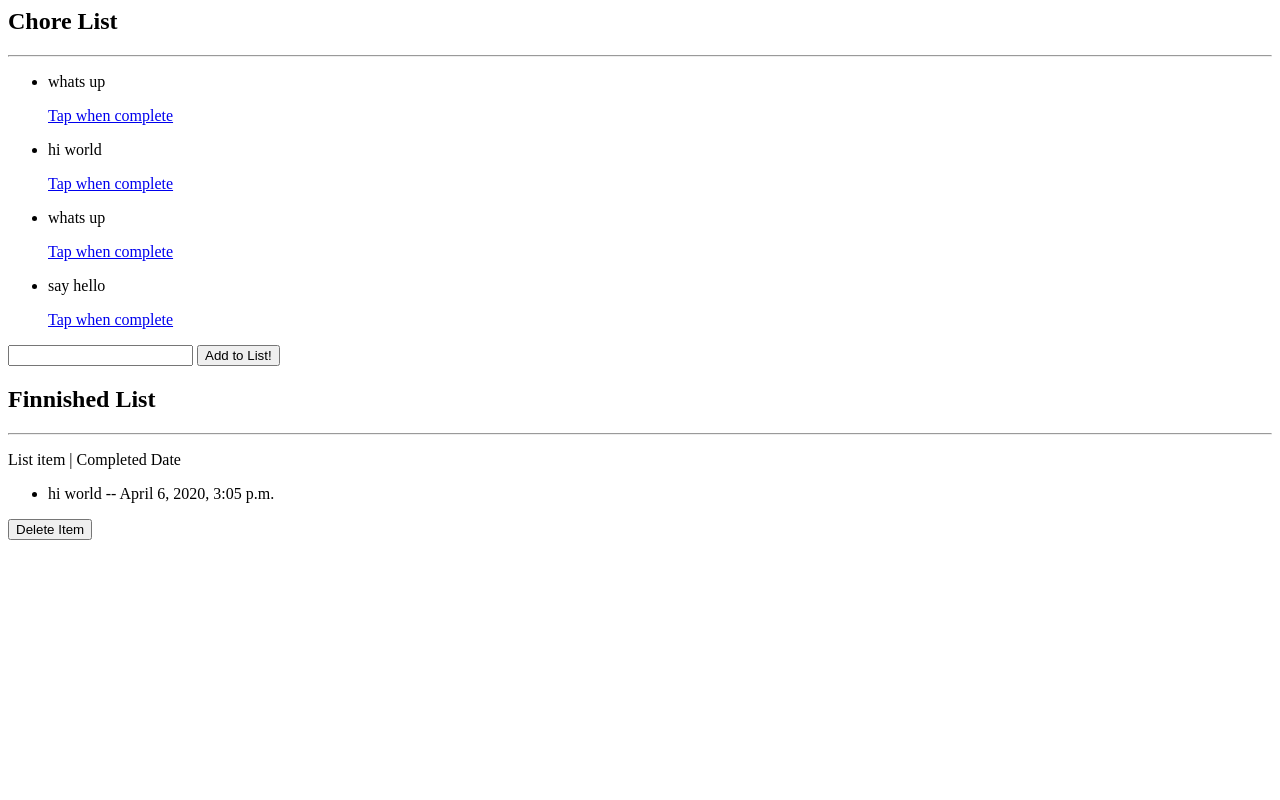
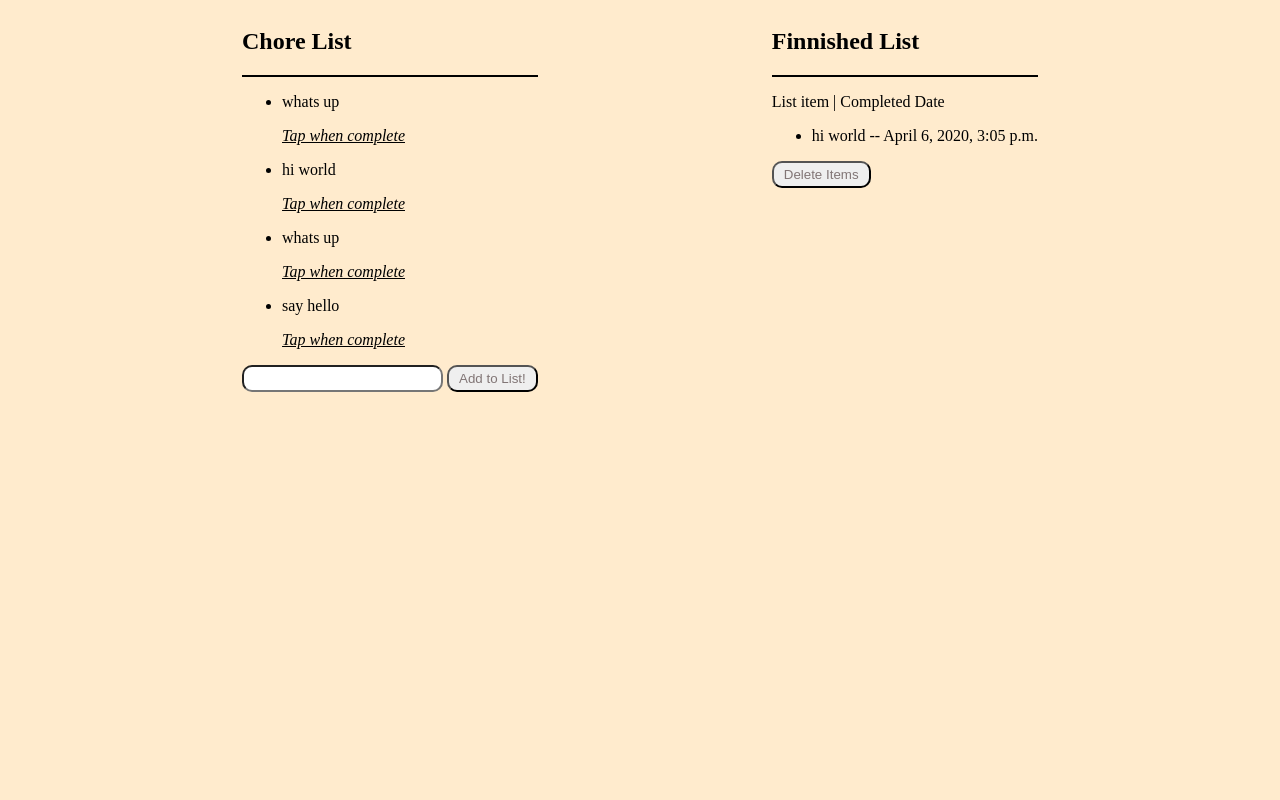
Before and after one commit to aust10/django_fun, a Django app: page /lists_app/ in a window 1280 px wide. Run offline with Django 3.2, Linux system fonts and the light colour scheme; data comes from the database, SQL or seed files in the repository; both versions use the stored data as it was after the commit.

Commit message:
added static css ad updated the index page

```diff
--- /dev/null
+++ b/lists/lists_app/static/css/template.css
@@ -0,0 +1,21 @@
+html {
+    background:blanchedalmond;
+   }
+
+a {
+    color: black;
+}
+#list_entry{
+    border-radius: 10px;
+    /* opacity: .5; */
+    color: rgb(129, 117, 117);
+    padding: 4px 10px 4px 10px;
+
+}
+/* syle for layout */
+
+#lists{
+    display: flex;
+    flex-direction: row;
+    justify-content: space-evenly;
+}
--- a/lists/lists_app/templates/lists_app/index.html
+++ b/lists/lists_app/templates/lists_app/index.html
@@ -1,18 +1,19 @@
-
+<html>
+    <link rel="stylesheet" href="/static/css/template.css">
+    <div id="lists">
         <div id="uncompleate">
             <h2>Chore List</h2>
-    <hr>
+            <hr size="2" color="black">
             {% if latest_lists_items %}
                 <ul>
                 {% for list_item in latest_lists_items %}
                     <li>{{ list_item.items}}</li>
-            <p><a class="complete" href="{% url 'lists_app:to_compleated' list_item.id %}">Tap when complete</a></p>
+                    <p><em><a class="complete" href="{% url 'lists_app:to_compleated' list_item.id %}">Tap when complete</a></em></p>
                 {% endfor %}
                 </ul>
             {% else %}
                 <p>There is nothing in this list</p>
             {% endif %}
-</div>
             <div id="add">
                 <form action="{% url 'lists_app:add_it' %}" method="post">
                     {% csrf_token %}
@@ -20,9 +21,10 @@
                     <input type="submit" value="Add to List!" id="list_entry">
                 </form>
             </div>
+        </div>
         <div id="compleated">
             <h2>Finnished List</h2>
-    <hr>
+            <hr size="2" color="black">
             {% if finnished_lists_items %}
                 <p>List item | Completed Date</p>
 
@@ -33,7 +35,12 @@
                 </ul>
                 <form action="{% url 'lists_app:delete_it' %}" method="post">
                     {% csrf_token %}
-            <input type="submit" value="Delete Item" id="list_entry">
+                    <input type="submit" value="Delete Items" id="list_entry">
                 </form>
             {% endif %}
         </div>
+    </div>
+</html>
+<style scoped>
+
+</style>
```
Also changed, not shown: lists/db.sqlite3. Lines whose indentation alone changed are shown as unchanged.
